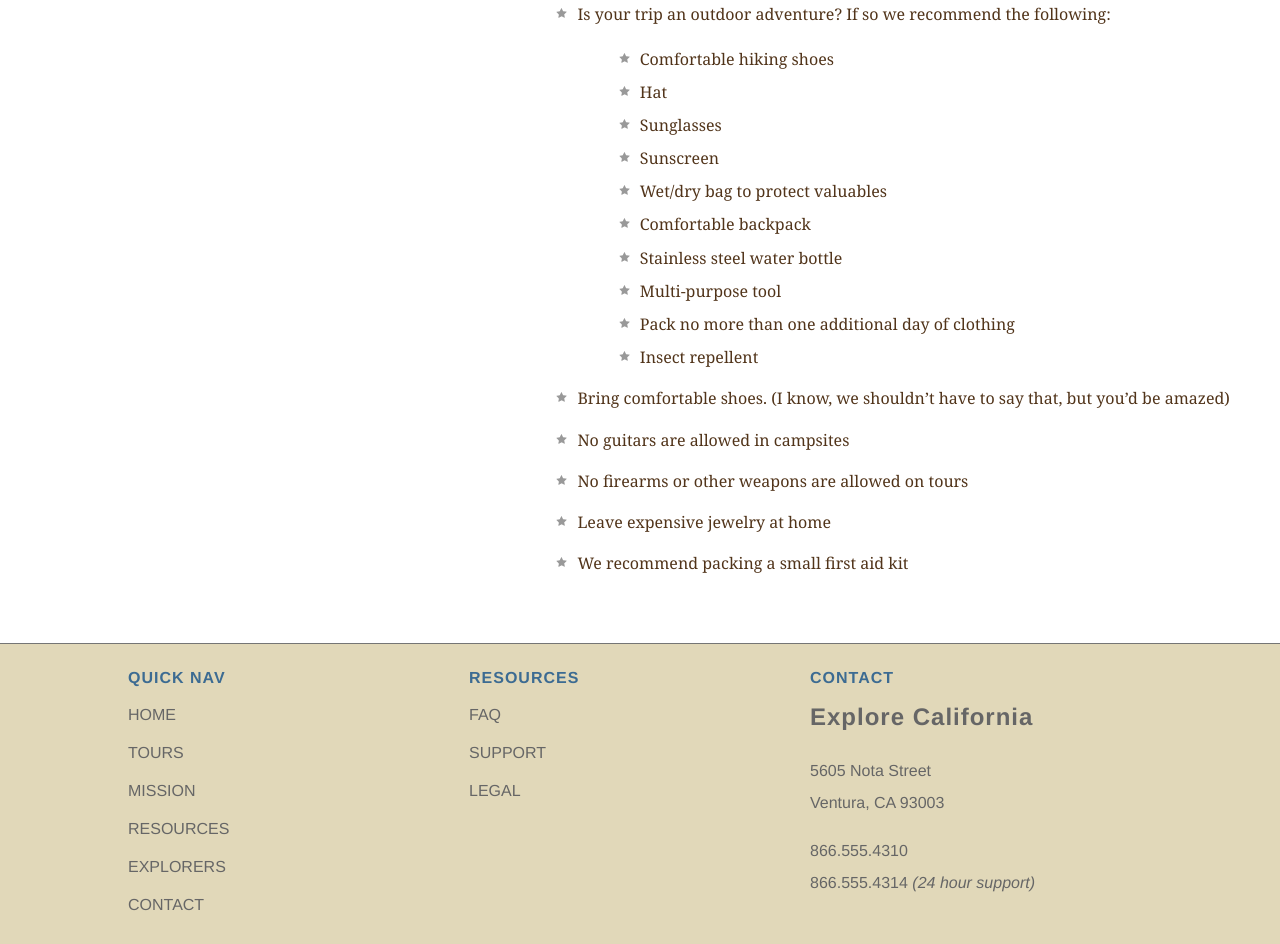
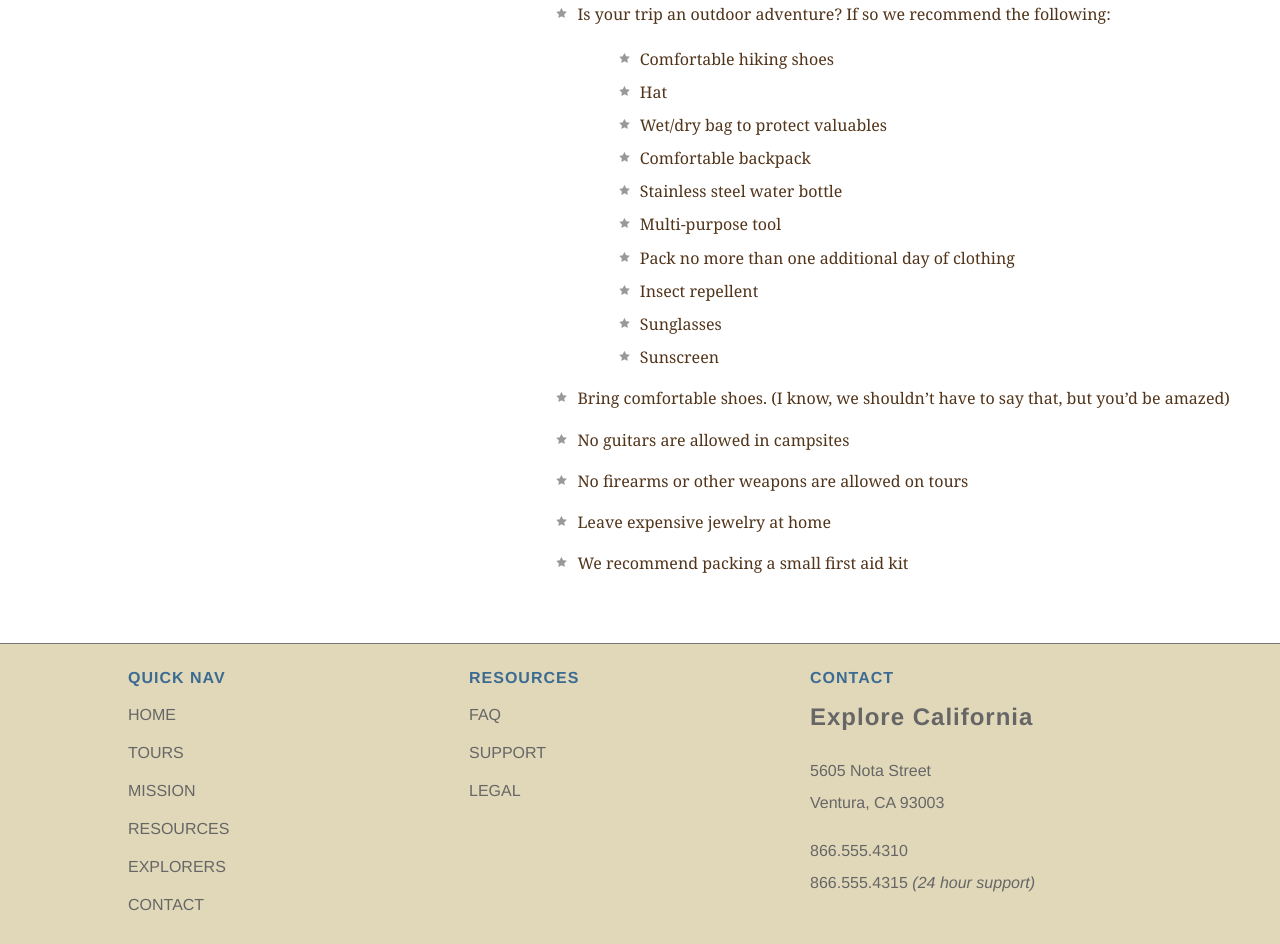
Before and after one commit to GrzesiekBida/explore_california, a plain HTML site: page resources.html in a window 1280 px wide. Shown: the part 1988-2932 px from the top of the page. Drawn offline with Linux system fonts and the light colour scheme.

Commit message:
Revert "Rearranged the items to bing on a trip"
This reverts commit 001a12ff491eaede77fa0d547acd4d75b659da70.

```diff
--- a/resources.html
+++ b/resources.html
@@ -96,15 +96,14 @@
               <ul>
                 <li>Comfortable hiking shoes</li>
                 <li>Hat</li>
-				 <li>Sunglasses</li>
-                <li>Sunscreen</li>
                 <li>Wet/dry bag to protect valuables</li>
                 <li>Comfortable backpack</li>
                 <li>Stainless steel water bottle</li>
                 <li>Multi-purpose tool</li>
                 <li>Pack no more than one additional day of clothing</li>
                 <li>Insect repellent</li>
-
+                <li>Sunglasses</li>
+                <li>Sunscreen</li>
               </ul>
             </li>
             <li>Bring comfortable shoes. (I know, we shouldn’t have to say that, but you’d be amazed)</li>
@@ -163,7 +162,7 @@
           <h2>Explore California</h2>
           <p>5605 Nota Street<br />
             Ventura, CA 93003</p>
-          <p>866.555.4310<br />866.555.4314 <em>(24 hour support)</em></p>
+          <p>866.555.4310<br />866.555.4315 <em>(24 hour support)</em></p>
         </div>
       </div>
     </div>
```
